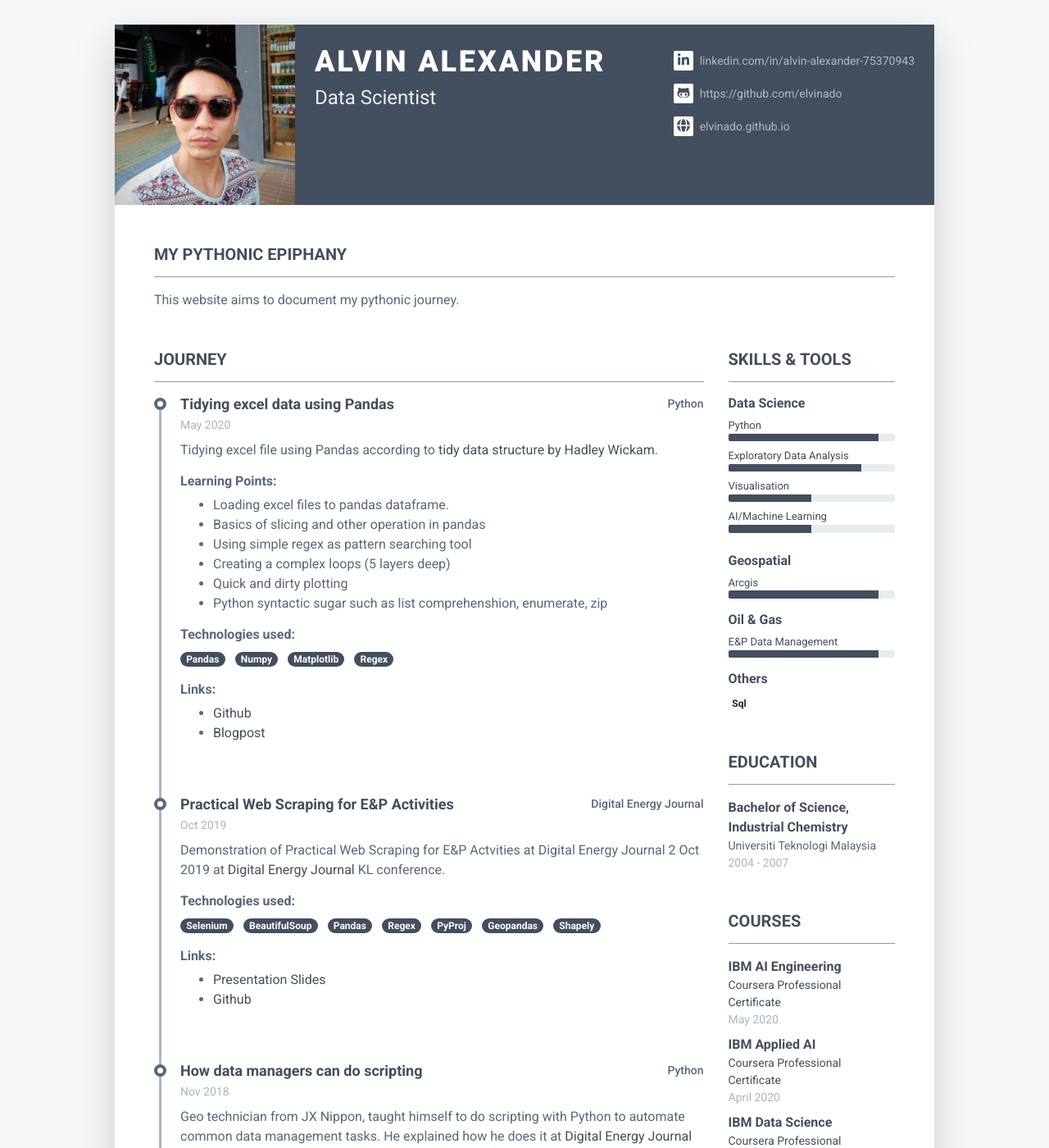
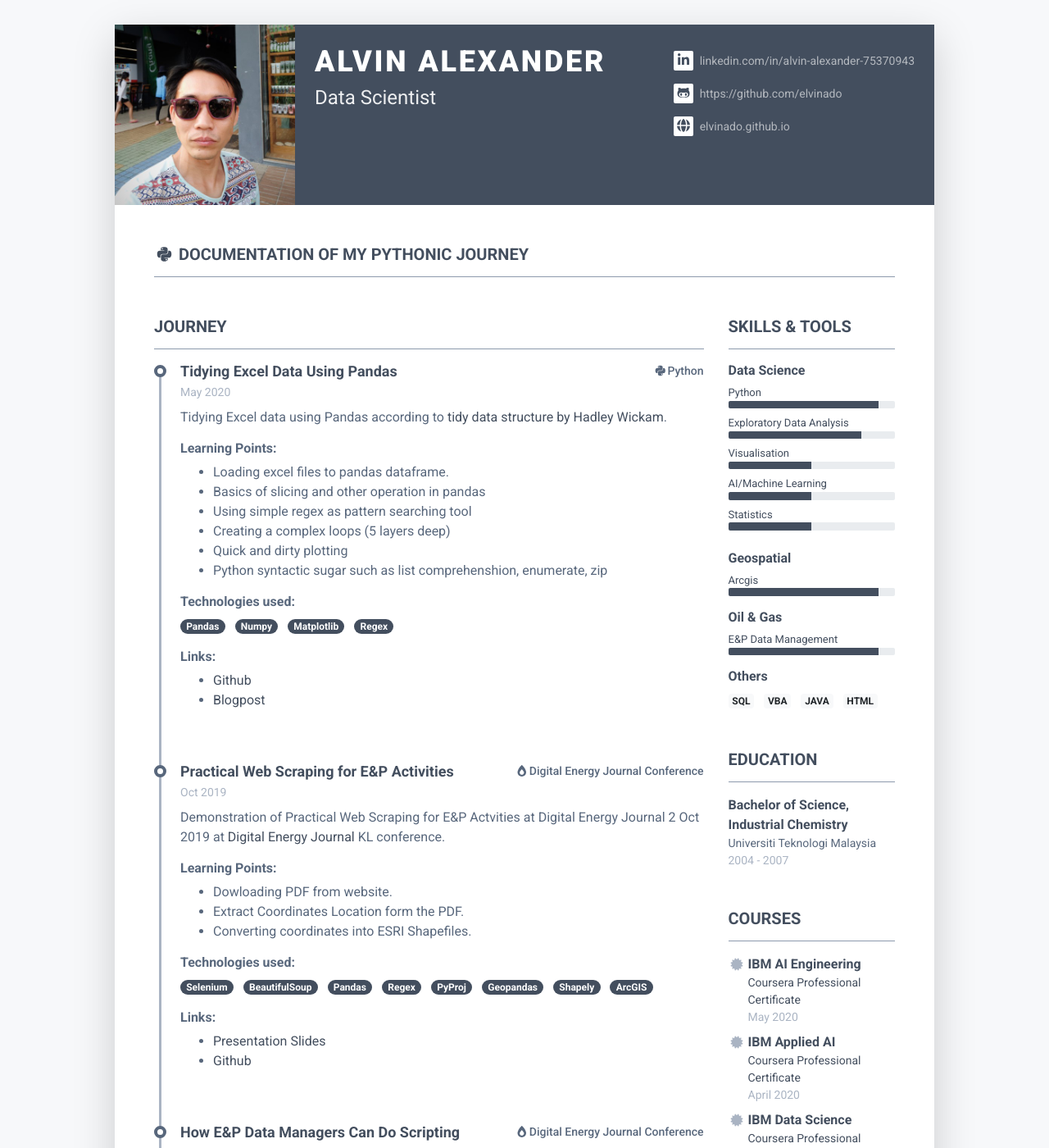
Before and after one commit to elvinado/elvinado.github.io, a Jekyll site: the page index.html, which Jekyll copies as it is, in a window 1280 px wide and 1400 px high. Shown: the whole window at 82% size. Built offline with Jekyll 4.4.1, drawn with Linux system fonts in a browser that asks for light colours; nearby versions of some CDN libraries; library files that are not in the unit come from our copies; some of the changed text lies outside the part shown.

Commit message:
Beautification of the site

```diff
--- a/index.html
+++ b/index.html
@@ -52,10 +52,11 @@
 		    </header>
 		    <div class="resume-body p-5">
 			    <section class="resume-section summary-section mb-5">
-				    <h2 class="resume-section-title text-uppercase font-weight-bold pb-3 mb-3">My Pythonic Epiphany</h2>
-				    <div class="resume-section-content">
-					    <p class="mb-0">This website aims to document my pythonic journey.</p>
-				    </div>
+
+				    <h2 class="resume-section-title text-uppercase font-weight-bold pb-3 mb-3"><i class="fab fa-python"></i>  Documentation of My Pythonic Journey</h2>
+<!-- 				    <div class="resume-section-content">
+					    <p class="mb-0">Documenta my pythonic journey.</p>
+				    </div> -->
 			    </section><!--//summary-section-->
 			    <div class="row">
 				    <div class="col-lg-9">
@@ -68,14 +69,14 @@
 									    <div class="resume-timeline-item-header mb-2">
 										    <div class="d-flex flex-column flex-md-row">
 												<a href="https://elvinado.github.io/notebooks/Tidying-data.html">
-										        <h3 class="resume-position-title font-weight-bold mb-1">Tidying excel data using Pandas</h3>
+										        <h3 class="resume-position-title font-weight-bold mb-1">Tidying Excel Data Using Pandas</h3>
 												</a>
-										        <div class="resume-company-name ml-auto">Python</div>
+										        <div class="resume-company-name ml-auto"><i class="fab fa-python"></i>Python</div>
 										    </div><!--//row-->
 										    <div class="resume-position-time">May 2020</div>
 									    </div><!--//resume-timeline-item-header-->
 									    <div class="resume-timeline-item-desc">
-										    <p>Tidying excel file using Pandas according to <a href="https://vita.had.co.nz/papers/tidy-data.pdf">tidy data structure by Hadley Wickam</a>.</p>
+										    <p>Tidying Excel data using Pandas according to <a href="https://vita.had.co.nz/papers/tidy-data.pdf">tidy data structure by Hadley Wickam</a>.</p>
 										    <h4 class="resume-timeline-item-desc-heading font-weight-bold">Learning Points:</h4>
 										    <ul>
 											    <li>Loading excel files to pandas dataframe.</li>
@@ -107,12 +108,18 @@
 												<a href="http://056e963d06916f06f1b9-6dfdfcf7c6fe1572e5f628bc3997980c.r8.cf1.rackcdn.com/Alvin%20Alexander.pdf">
 										        <h3 class="resume-position-title font-weight-bold mb-1">Practical Web Scraping for E&P Activities</h3>
 												</a>
-										        <div class="resume-company-name ml-auto">Digital Energy Journal</div>
+										        <div class="resume-company-name ml-auto"><i class="fas fa-burn"></i>Digital Energy Journal Conference</div>
 										    </div><!--//row-->
 										    <div class="resume-position-time">Oct 2019</div>
 									    </div><!--//resume-timeline-item-header-->
 										<div class="resume-timeline-item-desc">
 										    <p>Demonstration of Practical Web Scraping for E&P Actvities at Digital Energy Journal 2 Oct 2019 at <a href="http://www.digitalenergyjournal.com/home">Digital Energy Journal</a> KL conference.</p>
+											<h4 class="resume-timeline-item-desc-heading font-weight-bold">Learning Points:</h4>
+										    <ul>
+											    <li>Dowloading PDF from website.</li>
+											    <li>Extract Coordinates Location form the PDF.</li>
+											    <li>Converting coordinates into ESRI Shapefiles.</li>
+										    </ul>
 											<h4 class="resume-timeline-item-desc-heading font-weight-bold">Technologies used:</h4>
 										    <ul class="list-inline">
 											    <li class="list-inline-item"><span class="badge badge-primary badge-pill">Selenium</span></li>
@@ -122,6 +129,7 @@
 												<li class="list-inline-item"><span class="badge badge-primary badge-pill">PyProj</span></li>
 												<li class="list-inline-item"><span class="badge badge-primary badge-pill">Geopandas</span></li>
 												<li class="list-inline-item"><span class="badge badge-primary badge-pill">Shapely</span></li>
+												<li class="list-inline-item"><span class="badge badge-primary badge-pill">ArcGIS</span></li>
 										    </ul>
 											<h4 class="resume-timeline-item-desc-heading font-weight-bold">Links:</h4>
 										    <ul>
@@ -135,9 +143,9 @@
 										<div class="resume-timeline-item-header mb-2">
 										    <div class="d-flex flex-column flex-md-row">
 												<a href="http://www.digitalenergyjournal.com/n/How_data_managers_can_do_scripting/21ba1ffc.aspx">
-										        <h3 class="resume-position-title font-weight-bold mb-1">How data managers can do scripting</h3>
+										        <h3 class="resume-position-title font-weight-bold mb-1">How E&P Data Managers Can Do Scripting</h3>
 												</a>
-										        <div class="resume-company-name ml-auto">Python</div>
+										        <div class="resume-company-name ml-auto"><i class="fas fa-burn"></i>Digital Energy Journal Conference</div>
 										    </div><!--//row-->
 										    <div class="resume-position-time">Nov 2018</div>
 									    </div><!--//resume-timeline-item-header-->
@@ -171,12 +179,12 @@
 												<a href="#">
 										        <h3 class="resume-position-title font-weight-bold mb-1">Deliberate Practice</h3>
 												</a>
-										        <div class="resume-company-name ml-auto">Python</div>
+										        <div class="resume-company-name ml-auto"><i class="fab fa-python"></i>Python</div>
 										    </div><!--//row-->
 										    <div class="resume-position-time">2014</div>
 									    </div><!--//resume-timeline-item-header-->
 										<div class="resume-timeline-item-desc">
-										    <p>Begin to eat, sleep, dream in Python.</p>
+										    <p>Begin to eat, sleep, dream in Python. Deliberate practice to achieve 10,000 hours magic number.</p>
 										</div><!--//resume-timeline-item-desc-->
 									</article><!--//resume-timeline-item-->
 
@@ -186,7 +194,7 @@
 												<a href="#">
 										        <h3 class="resume-position-title font-weight-bold mb-1">print("Hello World!")</h3>
 												</a>
-										        <div class="resume-company-name ml-auto">Python</div>
+										        <div class="resume-company-name ml-auto"><i class="fab fa-python"></i>Python</div>
 										    </div><!--//row-->
 										    <div class="resume-position-time">2012</div>
 									    </div><!--//resume-timeline-item-header-->
@@ -232,6 +240,12 @@
 											    <div class="progress-bar theme-progress-bar-dark" role="progressbar" style="width: 50%" aria-valuenow="25" aria-valuemin="0" aria-valuemax="100"></div>
 											</div>
 								        </li>
+										<li class="mb-2">
+								            <div class="resume-skill-name">Statistics</div>
+									        <div class="progress resume-progress">
+											    <div class="progress-bar theme-progress-bar-dark" role="progressbar" style="width: 50%" aria-valuenow="25" aria-valuemin="0" aria-valuemax="100"></div>
+											</div>
+								        </li>
 
 							        </ul>
 						        </div><!--//resume-skill-item-->
@@ -263,7 +277,10 @@
 						        <div class="resume-skill-item">
 						            <h4 class="resume-skills-cat font-weight-bold">Others</h4>
 						            <ul class="list-inline">
-							            <li class="list-inline-item"><span class="badge badge-light">Sql</span></li>
+							            <li class="list-inline-item"><span class="badge badge-light">SQL</span></li>
+										<li class="list-inline-item"><span class="badge badge-light">VBA</span></li>
+										<li class="list-inline-item"><span class="badge badge-light">JAVA</span></li>
+										<li class="list-inline-item"><span class="badge badge-light">HTML</span></li>
 						            </ul>
 						        </div><!--//resume-skill-item-->
 						    </div><!--resume-section-content-->
@@ -285,23 +302,26 @@
 						<section class="resume-section education-section mb-5">
 						    <h2 class="resume-section-title text-uppercase font-weight-bold pb-3 mb-3">Courses</h2>
 						    <div class="resume-section-content">
-							    <ul class="list-unstyled">
+							    <ul class="list-unstyled resume-awards-list">
 									<a href="https://www.coursera.org/account/accomplishments/specialization/certificate/JTUZR7NR3M2Y">
-								    <li class="mb-2">
+								    <li class="mb-2 pl-4 position-relative">
+										<i class="resume-award-icon fas fa-certificate position-absolute" data-fa-transform="shrink-2"></i>
 								        <div class="resume-degree font-weight-bold">IBM AI Engineering</div>
 								        <div class="resume-degree-org">Coursera Professional Certificate</div>
 								        <div class="resume-degree-time">May 2020</div>
 								    </li>
 									</a>
 									<a href="https://www.coursera.org/account/accomplishments/specialization/certificate/VGAL5B53P2XU">
-									<li class="mb-2">
+									<li class="mb-2 pl-4 position-relative">
+										<i class="resume-award-icon fas fa-certificate position-absolute" data-fa-transform="shrink-2"></i>
 								        <div class="resume-degree font-weight-bold">IBM Applied AI</div>
 								        <div class="resume-degree-org">Coursera Professional Certificate</div>
 								        <div class="resume-degree-time">April 2020</div>
 								    </li>
 									</a>
 									<a href="https://www.coursera.org/account/accomplishments/specialization/certificate/PSACF63XUL6Q">
-									<li class="mb-2">
+									<li class="mb-2 pl-4 position-relative">
+										<i class="resume-award-icon fas fa-certificate position-absolute" data-fa-transform="shrink-2"></i>
 								        <div class="resume-degree font-weight-bold">IBM Data Science</div>
 								        <div class="resume-degree-org">Coursera Professional Certificate</div>
 								        <div class="resume-degree-time">April 2020</div>
```
